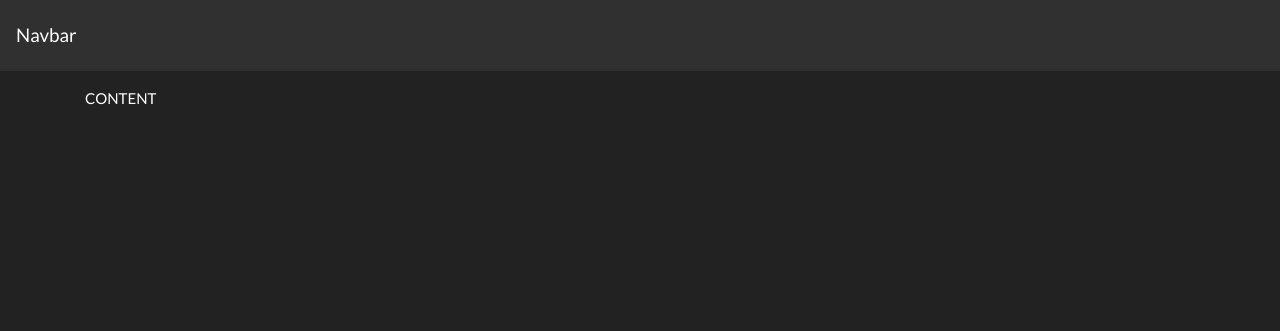
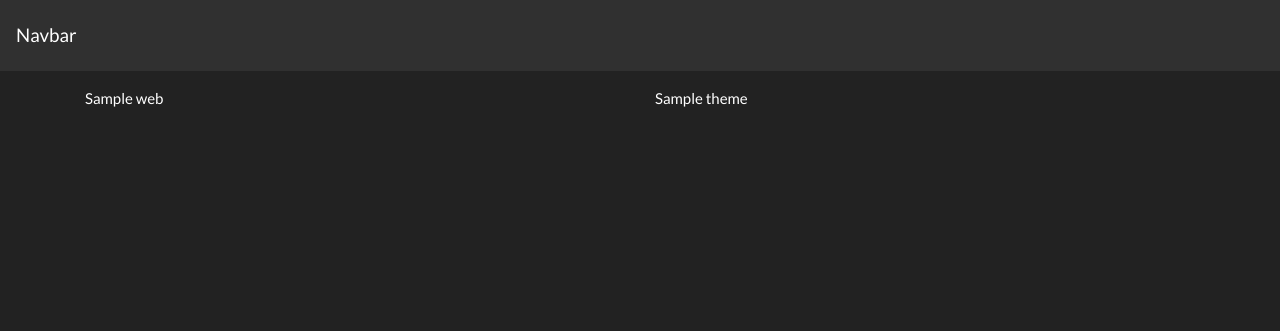
Before and after one commit to JosephRiosHenao/DjangoPractices, a Django app: page / in a window 1280 px wide. Shown: the top 331 px of the page. Run offline with Django 4.2, Linux system fonts and the light colour scheme; tables that the repository leaves empty hold one stand-in row (values such as "Sample post"); some libraries are stand-ins or nearby versions.

Commit message:
template rel db

```diff
--- a/practice2/DatabasePractice/views.py
+++ b/practice2/DatabasePractice/views.py
@@ -1,5 +1,7 @@
 from django.shortcuts import render
+from DatabasePractice.models import Themes, Webs
 
 # Create your views here.
 def home(request):
-    return render(request,"pages/home.html",{})
+    context = { "list_themes": Themes.objects.all(), "list_webs": Webs.objects.all() }
+    return render(request,"pages/home.html",context)
--- a/practice2/templates/pages/home.html
+++ b/practice2/templates/pages/home.html
@@ -1,5 +1,16 @@
 {% extends "base.html" %}
 
 {% block content %}
-    CONTENT
+<div class="row">
+    <div class="col-md-6">
+        {% for web in list_webs %}
+            <span> {{web.name}} </span>
+        {% endfor %}
+    </div>
+    <div class="col-md-6">
+        {% for theme in list_themes %}
+            <span> {{theme.name}} </span>
+        {% endfor %}
+    </div>
+</div>
 {% endblock content %}
```
